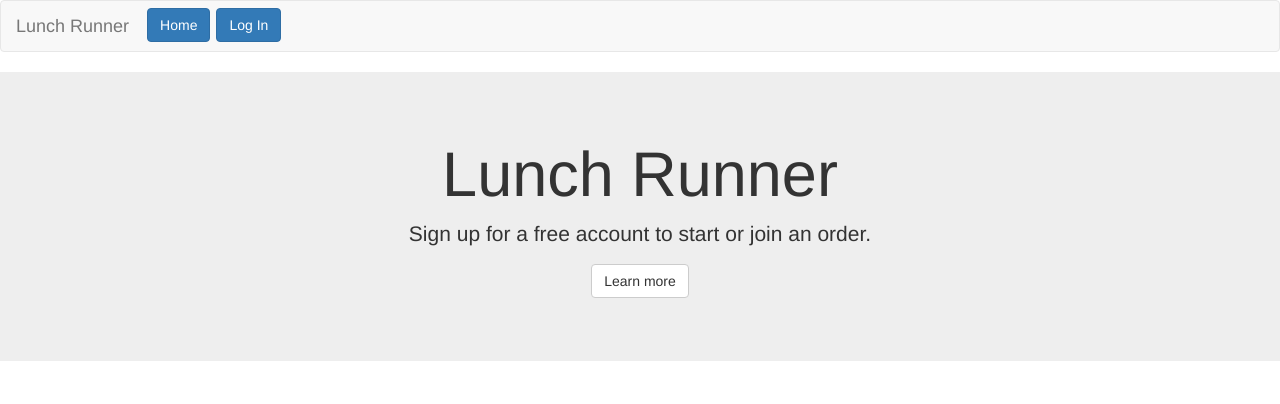
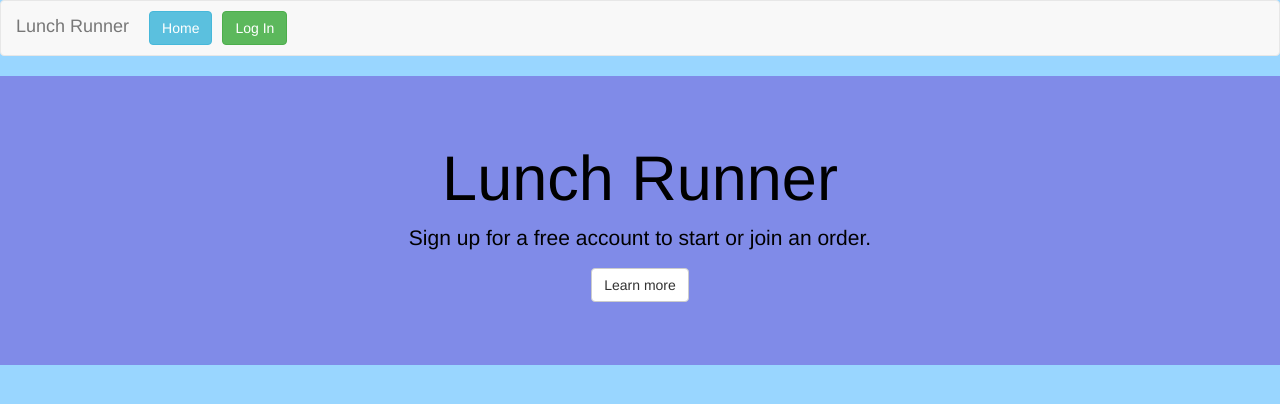
Before and after one commit to project3amigos/lunchrunner, a React (Create React App) app in the folder client/: page / in a window 1280 px wide. Shown: the top 404 px of the page. Built offline with nearby package versions, Linux system fonts and the light colour scheme; what auth0-js would draw is missing.

Commit message:
some style

```diff
--- a/client/src/App.css
+++ b/client/src/App.css
@@ -1,3 +1,24 @@
+body {
+  color: #87ffb4;
+  /* background-image: "./AppImages/Food.jpg"; */
+  background-color: #99D6FF;
+  background-blend-mode: luminosity;
+}
+
+#navbar-brand {
+  background-color: black;
+}
+
+Jumbotron {
+  color: black;
+  background-color: #808BE8;
+}
+
+.text-center {
+  color: black;
+  background-color: #808BE8;
+}
+
 .btn-margin {
-  margin: 7px 3px;
+  margin: 10px 5px;
 }
--- a/client/src/App.js
+++ b/client/src/App.js
@@ -30,9 +30,9 @@ class App extends Component {
       <div>
         <Navbar fluid>
           <Navbar.Header>
-            <Navbar.Brand>Lunch Runner</Navbar.Brand>
+            <Navbar.Brand class="navbarcss">Lunch Runner</Navbar.Brand>
             <Button
-              bsStyle="primary"
+              bsStyle="info"
               className="btn-margin"
               onClick={this.goTo.bind(this, 'home')}
             >
@@ -41,7 +41,7 @@ class App extends Component {
             {!isAuthenticated() && (
               <Button
                 id="qsLoginBtn"
-                bsStyle="primary"
+                bsStyle="success"
                 className="btn-margin"
                 onClick={this.login.bind(this)}
               >
```
Also changed, not shown: client/src/AppImages/Food.jpg (added).
